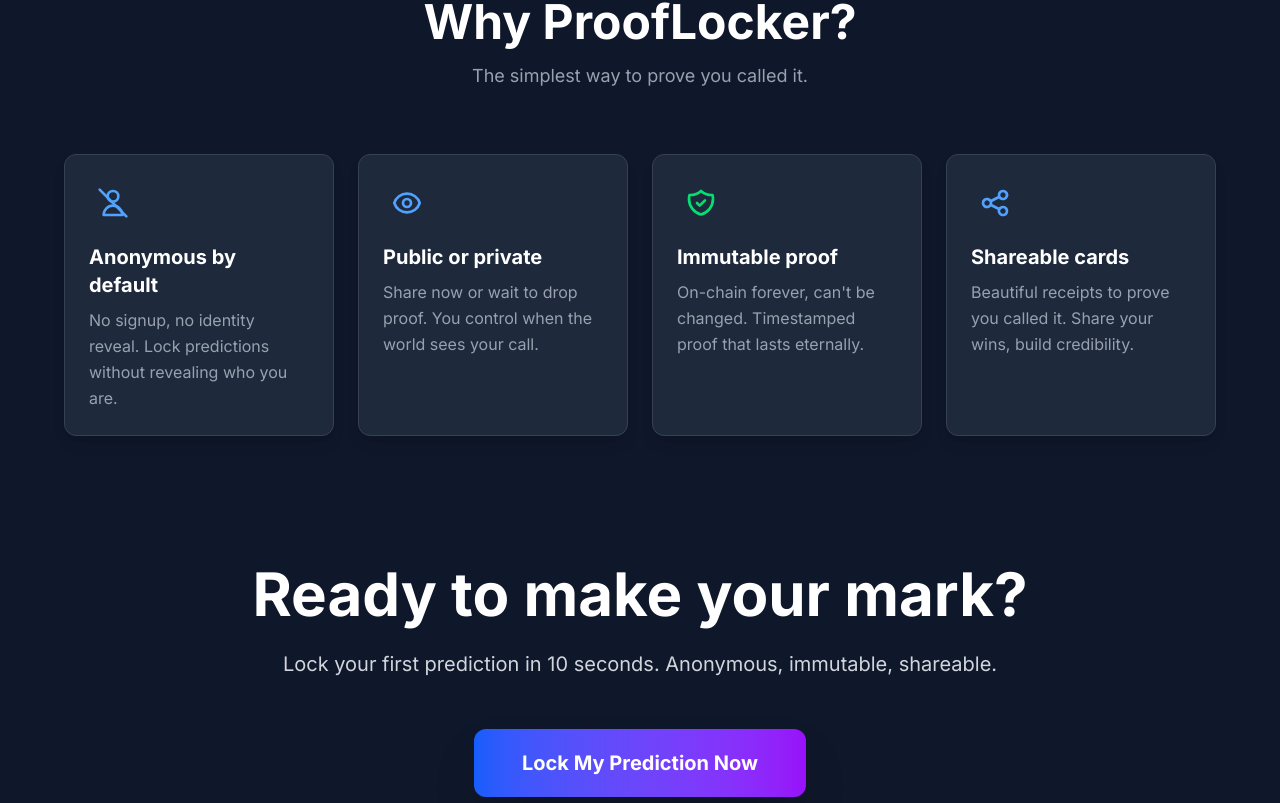
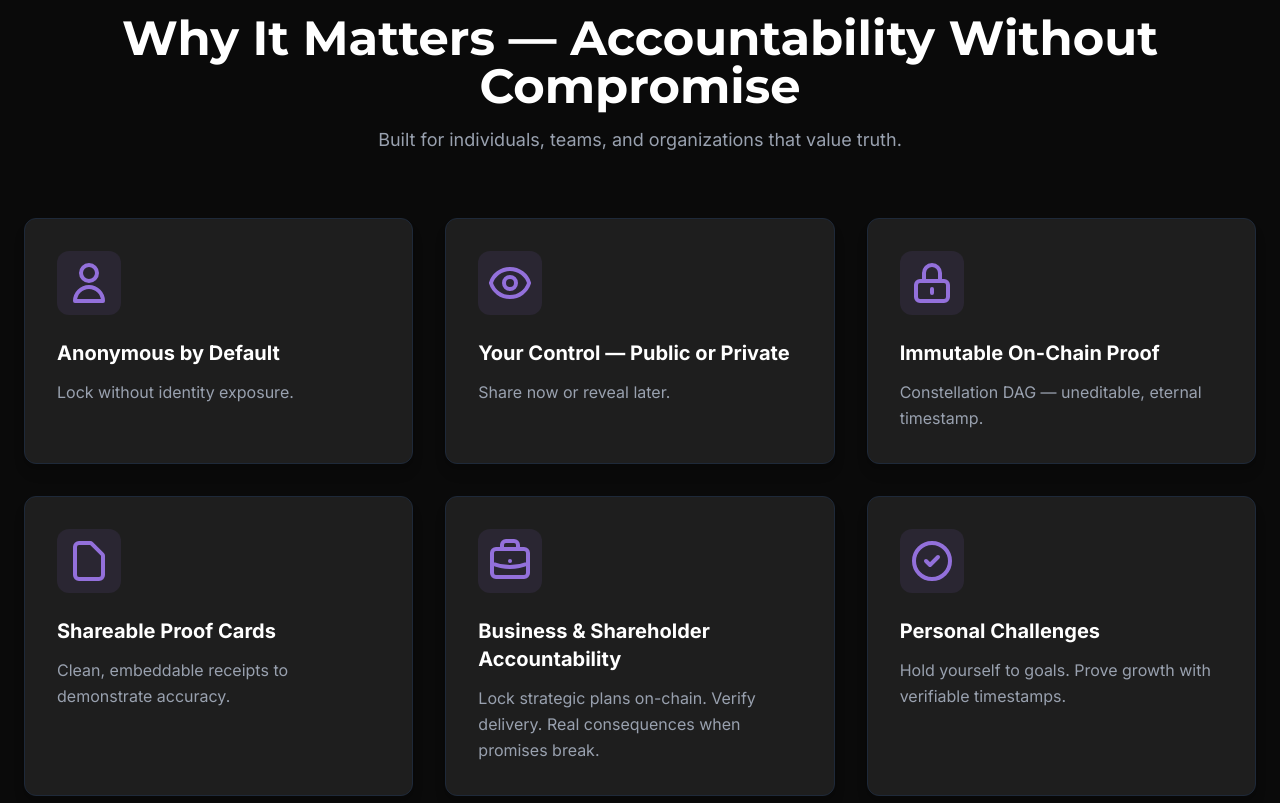
Before and after one commit to Boomchakalala/prooflocker, a Next.js app: page / in a window 1280 px wide. Shown: the part 2357-3160 px from the top of the page. Built offline with nearby package versions, Linux system fonts and the light colour scheme; no server answers.

Commit message:
Sandbox autosave

```diff
--- a/src/components/WhyProofLocker.tsx
+++ b/src/components/WhyProofLocker.tsx
@@ -1,66 +1,91 @@
 export default function WhyProofLocker() {
   return (
-    <div className="relative z-10 py-16 px-6 bg-[#0f172a]">
-      <div className="max-w-6xl mx-auto">
-        <h2 className="text-4xl md:text-5xl font-bold text-center text-white mb-4">
-          Why ProofLocker?
+    <div className="relative z-10 py-20 px-6 bg-[#0a0a0a]">
+      <div className="max-w-7xl mx-auto">
+        <h2 className="text-4xl md:text-5xl font-bold text-center text-white mb-4" style={{ fontFamily: 'var(--font-montserrat)' }}>
+          Why It Matters — Accountability Without Compromise
         </h2>
         <p className="text-lg text-gray-400 text-center mb-16">
-          The simplest way to prove you called it.
+          Built for individuals, teams, and organizations that value truth.
         </p>
 
-        <div className="grid sm:grid-cols-2 lg:grid-cols-4 gap-6">
-          {/* Anonymous by default */}
-          <div className="bg-[#1e293b] border border-gray-700 rounded-xl shadow-lg hover:shadow-xl hover:scale-105 transition-all p-6">
-            <div className="w-12 h-12 rounded-xl flex items-center justify-center mb-4">
-              <svg className="w-8 h-8 text-blue-400" fill="none" stroke="currentColor" viewBox="0 0 24 24">
+        <div className="grid sm:grid-cols-2 lg:grid-cols-3 gap-8">
+          {/* Anonymous by Default */}
+          <div className="bg-[#1e1e1e] border border-gray-800 hover:border-[#9370db]/50 rounded-xl shadow-lg hover:shadow-2xl transition-all p-8 card-hover">
+            <div className="w-16 h-16 rounded-xl flex items-center justify-center mb-6 bg-[#9370db]/10">
+              <svg className="w-12 h-12 text-[#9370db]" fill="none" stroke="currentColor" viewBox="0 0 24 24">
                 <path strokeLinecap="round" strokeLinejoin="round" strokeWidth={2} d="M16 7a4 4 0 11-8 0 4 4 0 018 0zM12 14a7 7 0 00-7 7h14a7 7 0 00-7-7z" />
-                <line x1="2" y1="2" x2="22" y2="22" strokeLinecap="round" strokeWidth="2" />
               </svg>
             </div>
-            <h3 className="text-xl font-bold text-white mb-2">Anonymous by default</h3>
+            <h3 className="text-xl font-bold text-white mb-3">Anonymous by Default</h3>
             <p className="text-gray-400 leading-relaxed">
-              No signup, no identity reveal. Lock predictions without revealing who you are.
+              Lock without identity exposure.
             </p>
           </div>
 
-          {/* Public or private */}
-          <div className="bg-[#1e293b] border border-gray-700 rounded-xl shadow-lg hover:shadow-xl hover:scale-105 transition-all p-6">
-            <div className="w-12 h-12 rounded-xl flex items-center justify-center mb-4">
-              <svg className="w-8 h-8 text-blue-400" fill="none" stroke="currentColor" viewBox="0 0 24 24">
+          {/* Your Control — Public or Private */}
+          <div className="bg-[#1e1e1e] border border-gray-800 hover:border-[#9370db]/50 rounded-xl shadow-lg hover:shadow-2xl transition-all p-8 card-hover">
+            <div className="w-16 h-16 rounded-xl flex items-center justify-center mb-6 bg-[#9370db]/10">
+              <svg className="w-12 h-12 text-[#9370db]" fill="none" stroke="currentColor" viewBox="0 0 24 24">
                 <path strokeLinecap="round" strokeLinejoin="round" strokeWidth={2} d="M15 12a3 3 0 11-6 0 3 3 0 016 0z" />
                 <path strokeLinecap="round" strokeLinejoin="round" strokeWidth={2} d="M2.458 12C3.732 7.943 7.523 5 12 5c4.478 0 8.268 2.943 9.542 7-1.274 4.057-5.064 7-9.542 7-4.477 0-8.268-2.943-9.542-7z" />
               </svg>
             </div>
-            <h3 className="text-xl font-bold text-white mb-2">Public or private</h3>
+            <h3 className="text-xl font-bold text-white mb-3">Your Control — Public or Private</h3>
             <p className="text-gray-400 leading-relaxed">
-              Share now or wait to drop proof. You control when the world sees your call.
+              Share now or reveal later.
             </p>
           </div>
 
-          {/* Immutable proof with GREEN icon */}
-          <div className="bg-[#1e293b] border border-gray-700 rounded-xl shadow-lg hover:shadow-xl hover:scale-105 transition-all p-6">
-            <div className="w-12 h-12 rounded-xl flex items-center justify-center mb-4">
-              <svg className="w-8 h-8 text-green-400" fill="none" stroke="currentColor" viewBox="0 0 24 24">
-                <path strokeLinecap="round" strokeLinejoin="round" strokeWidth={2} d="M9 12l2 2 4-4m5.618-4.016A11.955 11.955 0 0112 2.944a11.955 11.955 0 01-8.618 3.04A12.02 12.02 0 003 9c0 5.591 3.824 10.29 9 11.622 5.176-1.332 9-6.03 9-11.622 0-1.042-.133-2.052-.382-3.016z" />
+          {/* Immutable On-Chain Proof */}
+          <div className="bg-[#1e1e1e] border border-gray-800 hover:border-[#9370db]/50 rounded-xl shadow-lg hover:shadow-2xl transition-all p-8 card-hover">
+            <div className="w-16 h-16 rounded-xl flex items-center justify-center mb-6 bg-[#9370db]/10">
+              <svg className="w-12 h-12 text-[#9370db]" fill="none" stroke="currentColor" viewBox="0 0 24 24">
+                <path strokeLinecap="round" strokeLinejoin="round" strokeWidth={2} d="M12 15v2m-6 4h12a2 2 0 002-2v-6a2 2 0 00-2-2H6a2 2 0 00-2 2v6a2 2 0 002 2zm10-10V7a4 4 0 00-8 0v4h8z" />
               </svg>
             </div>
-            <h3 className="text-xl font-bold text-white mb-2">Immutable proof</h3>
+            <h3 className="text-xl font-bold text-white mb-3">Immutable On-Chain Proof</h3>
             <p className="text-gray-400 leading-relaxed">
-              On-chain forever, can't be changed. Timestamped proof that lasts eternally.
+              Constellation DAG — uneditable, eternal timestamp.
             </p>
           </div>
 
-          {/* Shareable cards */}
-          <div className="bg-[#1e293b] border border-gray-700 rounded-xl shadow-lg hover:shadow-xl hover:scale-105 transition-all p-6">
-            <div className="w-12 h-12 rounded-xl flex items-center justify-center mb-4">
-              <svg className="w-8 h-8 text-blue-400" fill="none" stroke="currentColor" viewBox="0 0 24 24">
-                <path strokeLinecap="round" strokeLinejoin="round" strokeWidth={2} d="M8.684 13.342C8.886 12.938 9 12.482 9 12c0-.482-.114-.938-.316-1.342m0 2.684a3 3 0 110-2.684m0 2.684l6.632 3.316m-6.632-6l6.632-3.316m0 0a3 3 0 105.367-2.684 3 3 0 00-5.367 2.684zm0 9.316a3 3 0 105.368 2.684 3 3 0 00-5.368-2.684z" />
+          {/* Shareable Proof Cards */}
+          <div className="bg-[#1e1e1e] border border-gray-800 hover:border-[#9370db]/50 rounded-xl shadow-lg hover:shadow-2xl transition-all p-8 card-hover">
+            <div className="w-16 h-16 rounded-xl flex items-center justify-center mb-6 bg-[#9370db]/10">
+              <svg className="w-12 h-12 text-[#9370db]" fill="none" stroke="currentColor" viewBox="0 0 24 24">
+                <path strokeLinecap="round" strokeLinejoin="round" strokeWidth={2} d="M7 21h10a2 2 0 002-2V9.414a1 1 0 00-.293-.707l-5.414-5.414A1 1 0 0012.586 3H7a2 2 0 00-2 2v14a2 2 0 002 2z" />
               </svg>
             </div>
-            <h3 className="text-xl font-bold text-white mb-2">Shareable cards</h3>
+            <h3 className="text-xl font-bold text-white mb-3">Shareable Proof Cards</h3>
             <p className="text-gray-400 leading-relaxed">
-              Beautiful receipts to prove you called it. Share your wins, build credibility.
+              Clean, embeddable receipts to demonstrate accuracy.
+            </p>
+          </div>
+
+          {/* Business & Shareholder Accountability */}
+          <div className="bg-[#1e1e1e] border border-gray-800 hover:border-[#9370db]/50 rounded-xl shadow-lg hover:shadow-2xl transition-all p-8 card-hover">
+            <div className="w-16 h-16 rounded-xl flex items-center justify-center mb-6 bg-[#9370db]/10">
+              <svg className="w-12 h-12 text-[#9370db]" fill="none" stroke="currentColor" viewBox="0 0 24 24">
+                <path strokeLinecap="round" strokeLinejoin="round" strokeWidth={2} d="M21 13.255A23.931 23.931 0 0112 15c-3.183 0-6.22-.62-9-1.745M16 6V4a2 2 0 00-2-2h-4a2 2 0 00-2 2v2m4 6h.01M5 20h14a2 2 0 002-2V8a2 2 0 00-2-2H5a2 2 0 00-2 2v10a2 2 0 002 2z" />
+              </svg>
+            </div>
+            <h3 className="text-xl font-bold text-white mb-3">Business & Shareholder Accountability</h3>
+            <p className="text-gray-400 leading-relaxed">
+              Lock strategic plans on-chain. Verify delivery. Real consequences when promises break.
+            </p>
+          </div>
+
+          {/* Personal Challenges */}
+          <div className="bg-[#1e1e1e] border border-gray-800 hover:border-[#9370db]/50 rounded-xl shadow-lg hover:shadow-2xl transition-all p-8 card-hover">
+            <div className="w-16 h-16 rounded-xl flex items-center justify-center mb-6 bg-[#9370db]/10">
+              <svg className="w-12 h-12 text-[#9370db]" fill="none" stroke="currentColor" viewBox="0 0 24 24">
+                <path strokeLinecap="round" strokeLinejoin="round" strokeWidth={2} d="M9 12l2 2 4-4m6 2a9 9 0 11-18 0 9 9 0 0118 0z" />
+              </svg>
+            </div>
+            <h3 className="text-xl font-bold text-white mb-3">Personal Challenges</h3>
+            <p className="text-gray-400 leading-relaxed">
+              Hold yourself to goals. Prove growth with verifiable timestamps.
             </p>
           </div>
         </div>
```
